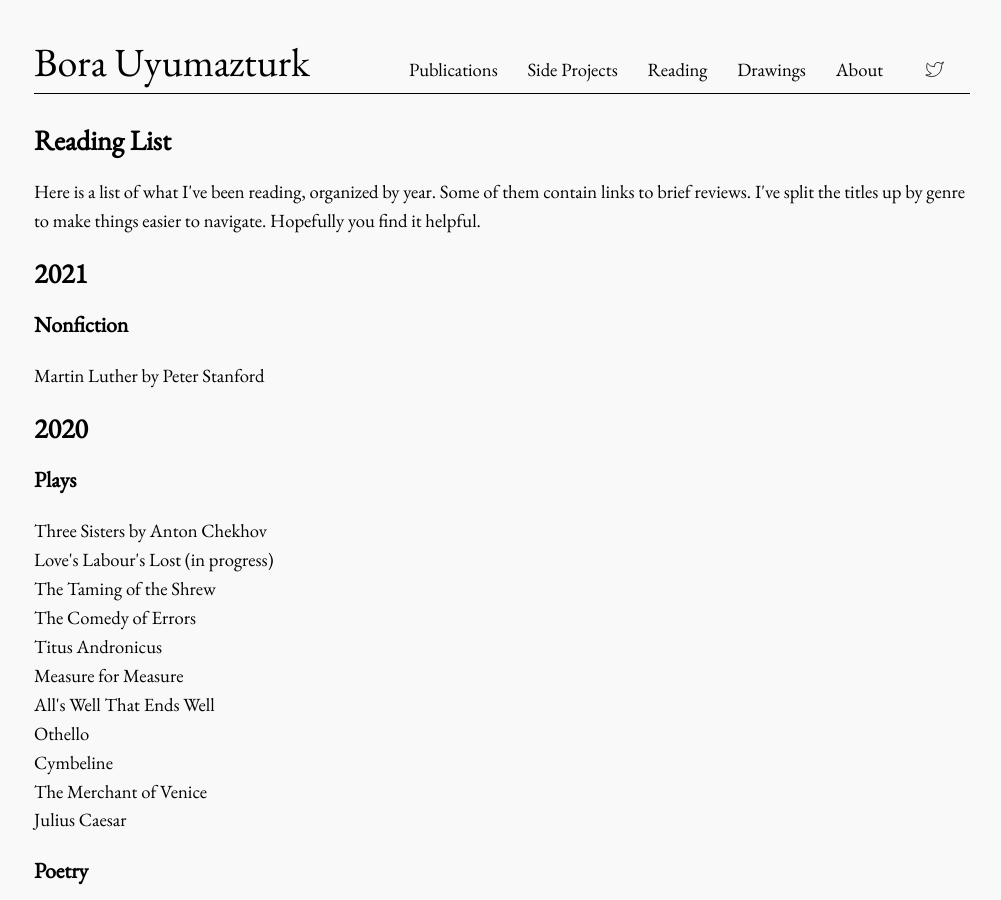
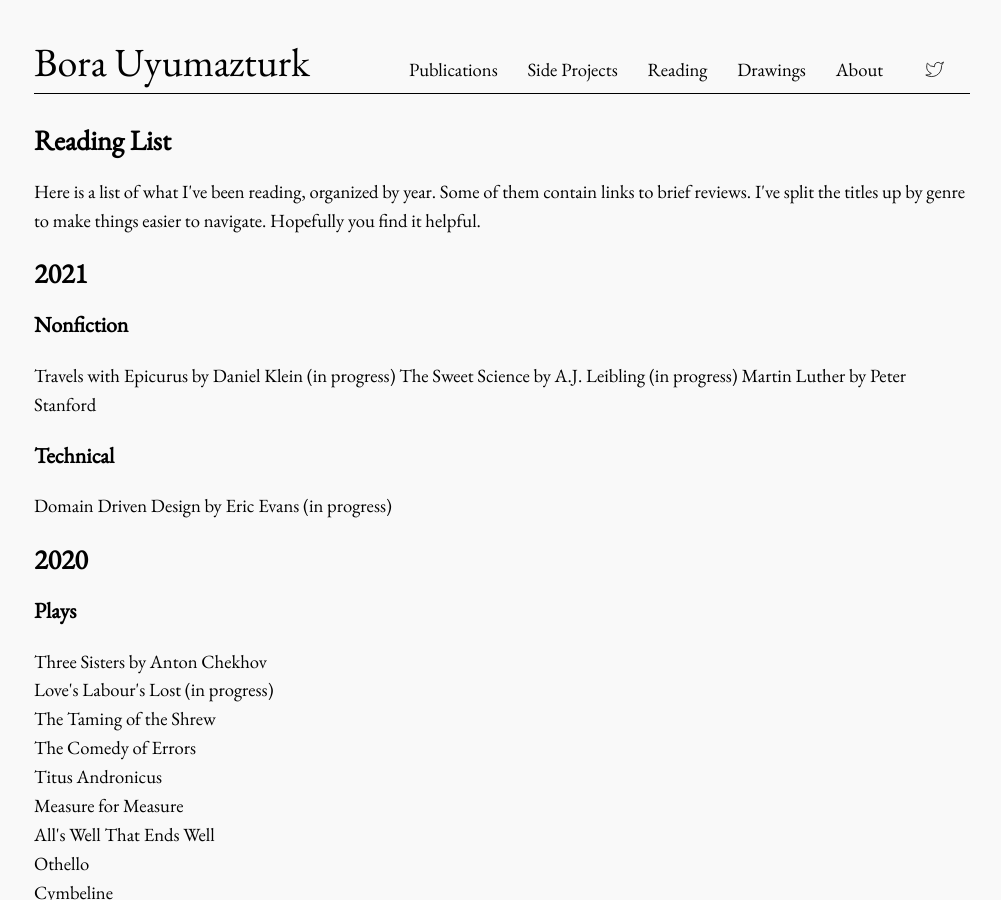
Before and after one commit to bora-uyumazturk/bora-uyumazturk.github.io, a Jekyll site: the page built from reading.html, in a window 1280 px wide and 900 px high. Shown: the whole window, without its empty margins (138-1139 px from the left). Built offline with Jekyll 4.4.1, drawn with Linux system fonts in a browser that asks for light colours.

Commit message:
Update reading.html

```diff
--- a/reading.html
+++ b/reading.html
@@ -16,7 +16,13 @@ title: Reading
 
   <h3>Nonfiction</h2>
 
+  Travels with Epicurus by Daniel Klein (in progress)
+  The Sweet Science by A.J. Leibling (in progress)
   Martin Luther by Peter Stanford
+
+  <h3>Technical</h3>
+
+  Domain Driven Design by Eric Evans (in progress)
 
   <h2>2020</h2>
 
```
